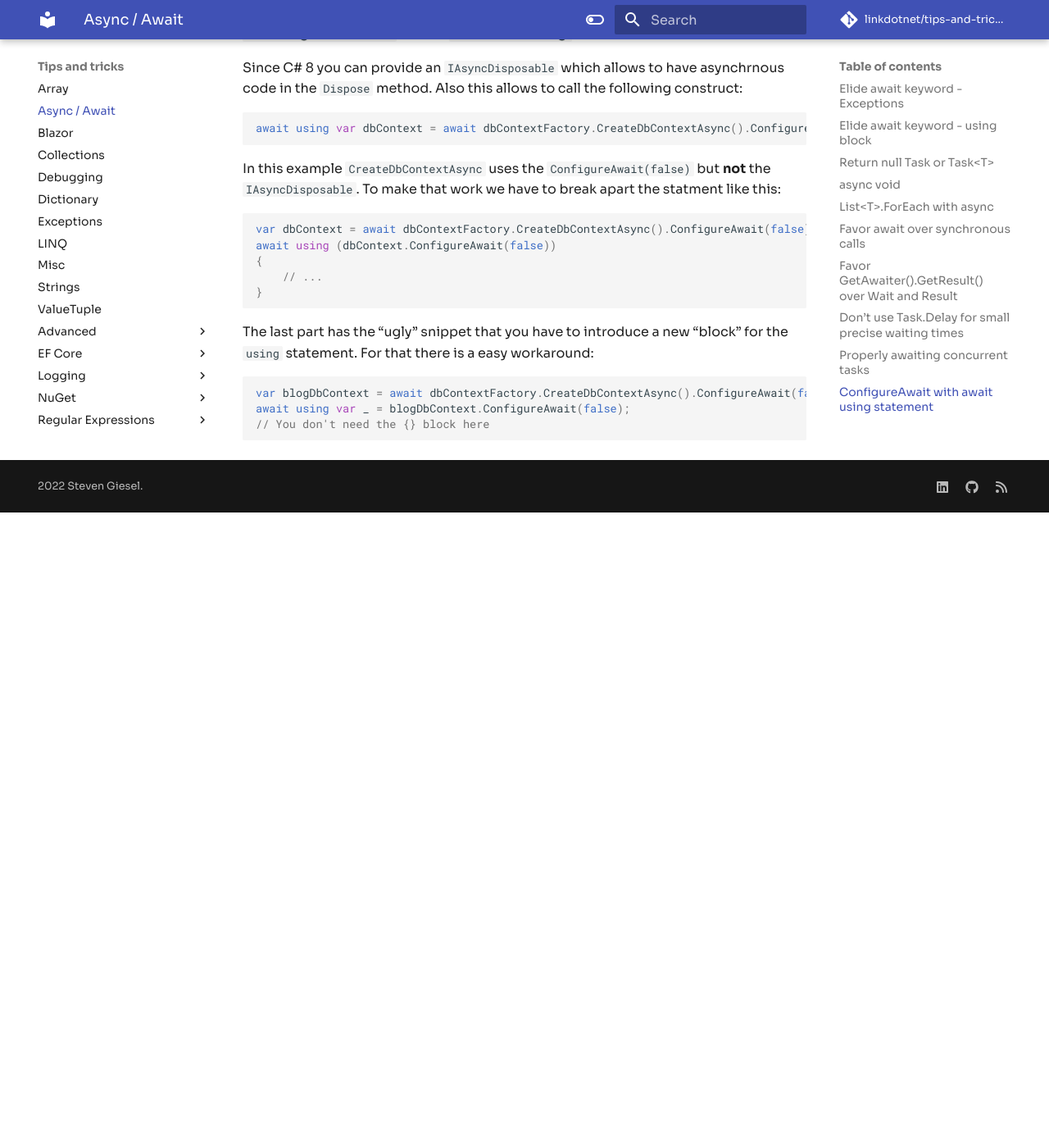
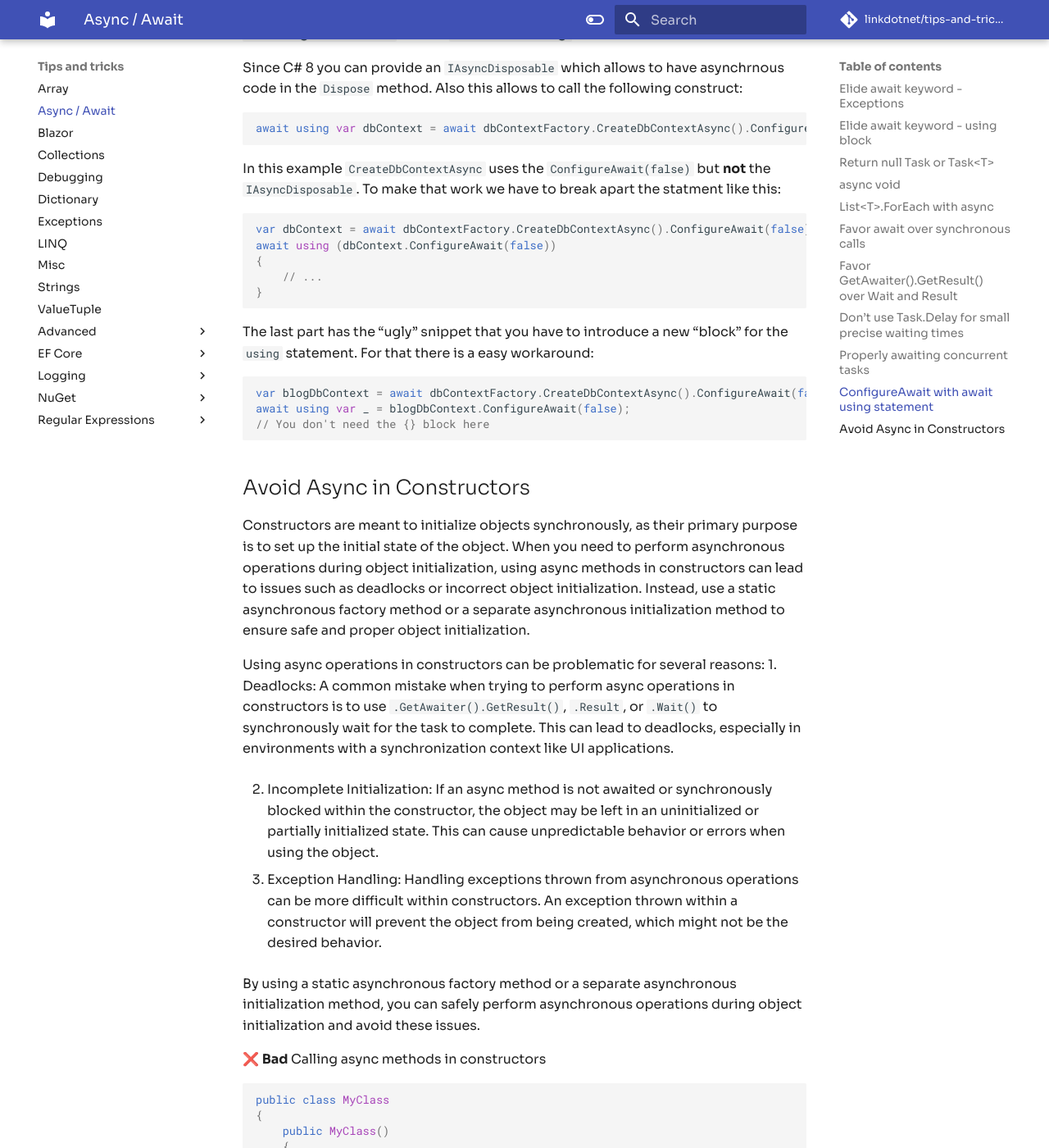
Before and after one commit to linkdotnet/tips-and-tricks, an MkDocs documentation site: the page built from docs/async_await.md, in a window 1280 px wide and 1400 px high, scrolled down 6410 px. Shown: the whole window at 82% size. Built offline with MkDocs 1.6.1 and Material for MkDocs 9.7.7, drawn with Linux system fonts in a browser that asks for light colours; comment, search, counter and statistics services are not loaded; before the commit the page ends 7035 px from its top, so only the background shows below that; some of the changed text lies outside the part shown.

Commit message:
Added ctor async

````diff
--- a/docs/async_await.md
+++ b/docs/async_await.md
@@ -290,3 +290,71 @@ var blogDbContext = await dbContextFactory.CreateDbContextAsync().ConfigureAwait
 await using var _ = blogDbContext.ConfigureAwait(false);
 // You don't need the {} block here
 ```
+
+## Avoid Async in Constructors
+Constructors are meant to initialize objects synchronously, as their primary purpose is to set up the initial state of the object. When you need to perform asynchronous operations during object initialization, using async methods in constructors can lead to issues such as deadlocks or incorrect object initialization. Instead, use a static asynchronous factory method or a separate asynchronous initialization method to ensure safe and proper object initialization.
+
+Using async operations in constructors can be problematic for several reasons:
+1. Deadlocks: A common mistake when trying to perform async operations in constructors is to use `.GetAwaiter().GetResult()`, `.Result`, or `.Wait()` to synchronously wait for the task to complete. This can lead to deadlocks, especially in environments with a synchronization context like UI applications.
+
+2. Incomplete Initialization: If an async method is not awaited or synchronously blocked within the constructor, the object may be left in an uninitialized or partially initialized state. This can cause unpredictable behavior or errors when using the object.
+
+3. Exception Handling: Handling exceptions thrown from asynchronous operations can be more difficult within constructors. An exception thrown within a constructor will prevent the object from being created, which might not be the desired behavior.
+
+By using a static asynchronous factory method or a separate asynchronous initialization method, you can safely perform asynchronous operations during object initialization and avoid these issues.
+
+❌ **Bad** Calling async methods in constructors
+
+```csharp
+public class MyClass
+{
+    public MyClass()
+    {
+        InitializeAsync().GetAwaiter().GetResult();
+    }
+
+    private async Task InitializeAsync()
+    {
+        await LoadDataAsync();
+    }
+}
+```
+
+✅ **Good**: Option 1 - Static asynchronous factory method:
+
+```csharp
+public class MyClass
+{
+    private MyClass()
+    {
+    }
+
+    public static async Task<MyClass> CreateAsync()
+    {
+        var instance = new MyClass();
+        await instance.InitializeAsync();
+        return instance;
+    }
+
+    private async Task InitializeAsync()
+    {
+        await LoadDataAsync();
+    }
+}
+```
+
+✅ **Good**: Option 2 - Separate asynchronous initialization method:
+
+```csharp
+public class MyClass
+{
+    public MyClass()
+    {
+    }
+
+    public async Task InitializeAsync()
+    {
+        await LoadDataAsync();
+    }
+}
+```
````
